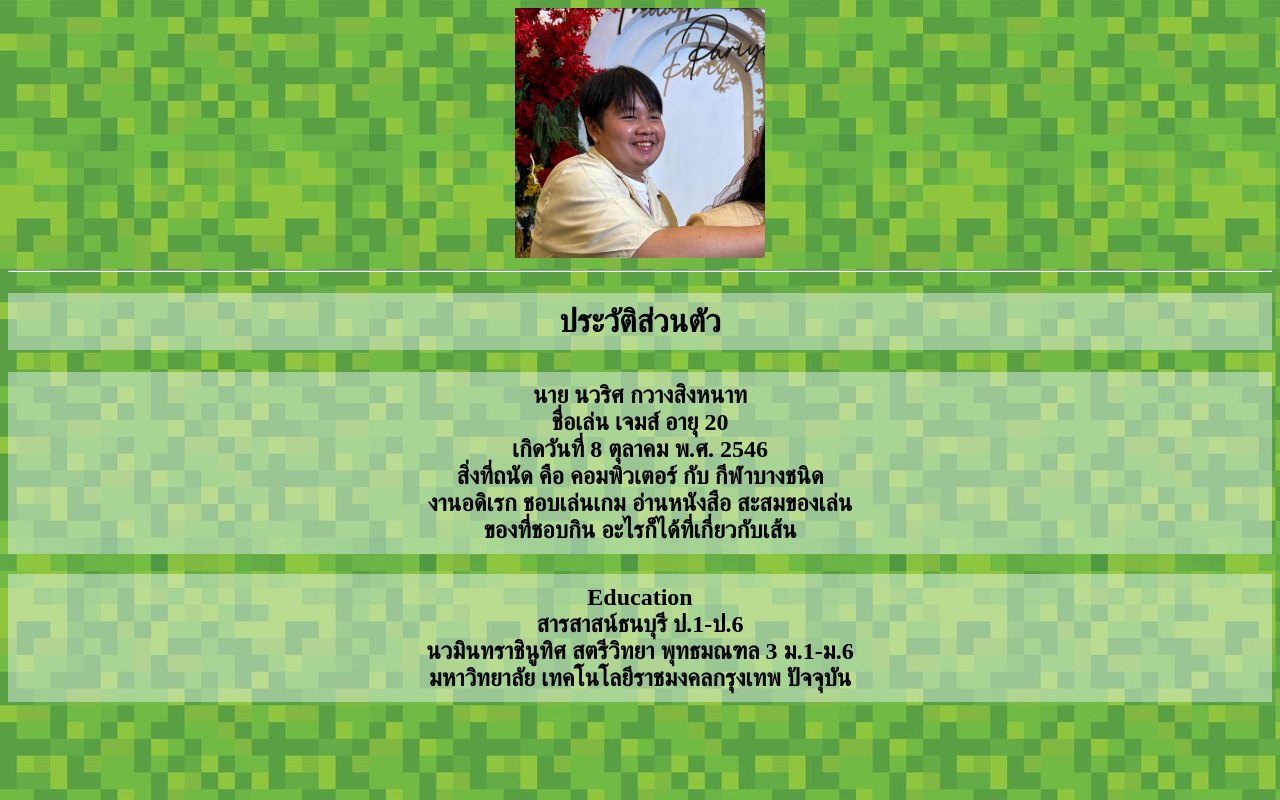
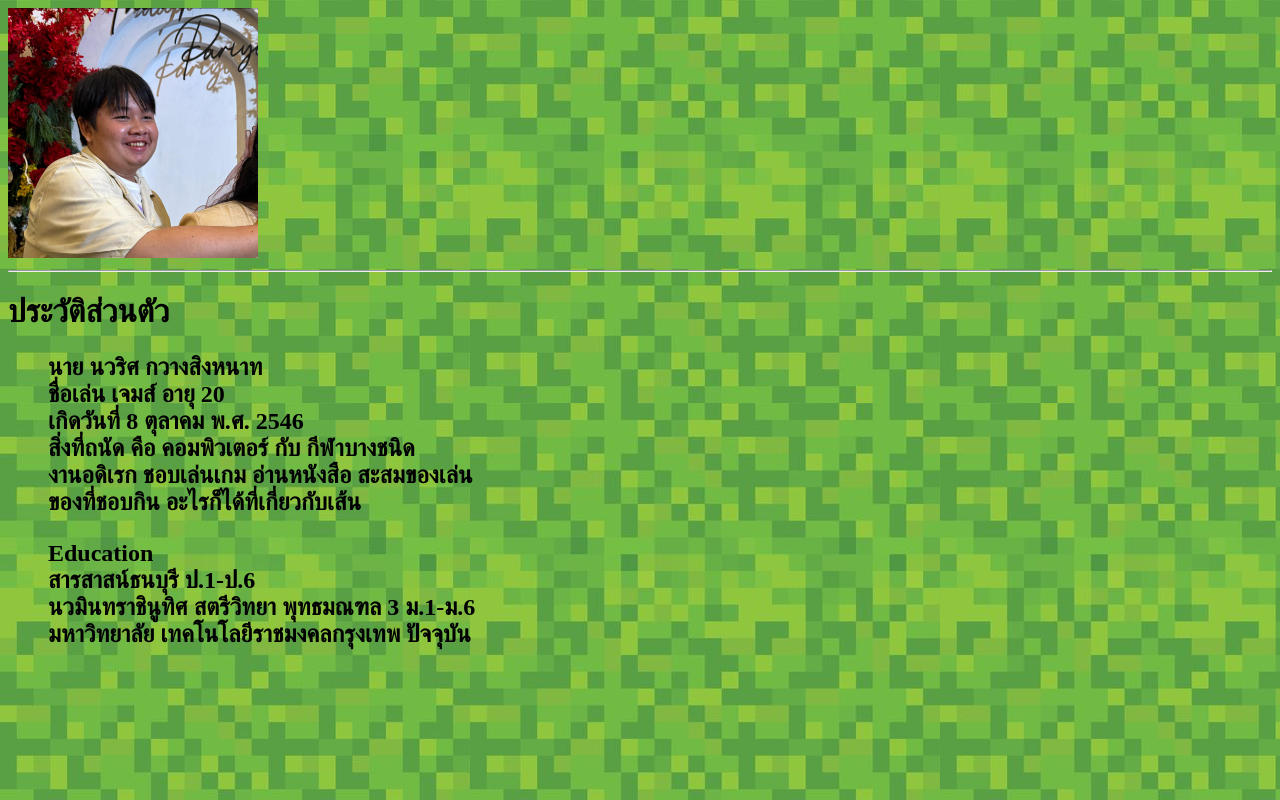
Before and after one commit to Navar1t/-, a plain HTML site: page index.html in a window 1280 px wide. Drawn offline with Linux system fonts and the light colour scheme.

Commit message:
Update index.html

```diff
--- a/index.html
+++ b/index.html
@@ -6,29 +6,28 @@
     <title>นำเสนอประวัติส่วนตัว</title>
 </head>
 <body background="groud.jpg">
-    <div style="text-align: center;">
     <img src = "men.jpg" alt="navarit" width="250" height="250">
 </div>
 <hr/>
-    <h1><div style="background-color: rgba(240, 248, 255, 0.427); padding: 10px;text-align: center;">
+    <h1>
         ประวัติส่วนตัว</h1>
-    </div>
-
-    <h2><div style="background-color: rgba(240, 248, 255, 0.427); padding: 10px;text-align: center;">
+    <h2><ul>
         นาย นวริศ กวางสิงหนาท</br>
         ชื่อเล่น เจมส์ อายุ 20 </br>
         เกิดวันที่ 8 ตุลาคม พ.ศ. 2546</br>
         สิ่งที่ถนัด คือ คอมพิวเตอร์ กับ กีฬาบางชนิด</br>
         งานอดิเรก ชอบเล่นเกม อ่านหนังสือ สะสมของเล่น</br>
         ของที่ชอบกิน อะไรก็ได้ที่เกี่ยวกับเส้น</br>
-    </div></h2>
+        </ul>
+    </h2>
 
-    <h2><div style="background-color: rgba(240, 248, 255, 0.427); padding: 10px;text-align: center;">
+    <h2><ul>
         Education</br>
         สารสาสน์ธนบุรี ป.1-ป.6</br>
         นวมินทราชินูทิศ สตรีวิทยา พุทธมณฑล 3 ม.1-ม.6</br>
         มหาวิทยาลัย เทคโนโลยีราชมงคลกรุงเทพ ปัจจุบัน</br>
-    </div></h2>
+        </ul>
+    </h2>
 
 </body>
 </html>
```
